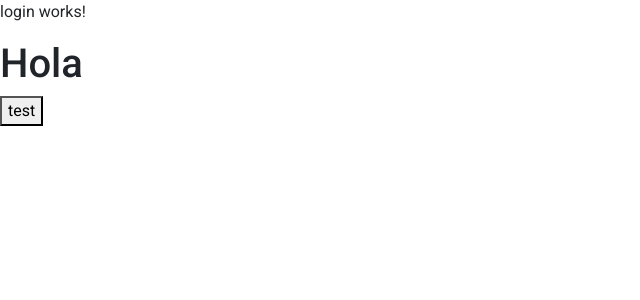
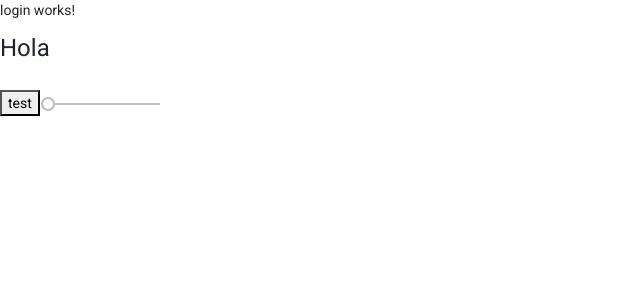
Before and after one commit to germanheinz/Angular8-Redux-App, an Angular app: page /#/login in a window 1280 px wide. Shown: the top 300 px of the page, without its empty margins (0-640 px from the left). Built offline with nearby package versions, Linux system fonts and the light colour scheme.

Commit message:
Adding Material Design

```diff
--- a/src/app/login/login.component.html
+++ b/src/app/login/login.component.html
@@ -1,3 +1,4 @@
 <p>login works!</p>
 <h1>Hola</h1>
 <button class="primary">test</button>
+<mat-slider min="1" max="100" step="1" value="1"></mat-slider>
--- a/src/app/pages/pages.module.ts
+++ b/src/app/pages/pages.module.ts
@@ -2,10 +2,10 @@ import { NgModule } from '@angular/core';
 import { CommonModule } from '@angular/common';
 import { PagesComponent } from './pages.component';
 import { PAGES_ROUTES } from './page-routing.module';
-import { MatSliderModule } from '@angular/material/slider';
+
 import { SharedModule } from '../shared/shared.module';
 import { HomeComponent } from './home/home.component';
-
+import { MaterialModule } from '../material-module';
 @NgModule({
   declarations: [
     PagesComponent,
@@ -16,7 +16,7 @@ import { HomeComponent } from './home/home.component';
     CommonModule,
     PAGES_ROUTES,
     SharedModule,
-    MatSliderModule,
+    MaterialModule
   ]
 })
 export class PagesModule { }
--- a/src/index.html
+++ b/src/index.html
@@ -9,13 +9,10 @@
     <link rel="icon" type="image/x-icon" href="favicon.ico">
     <link href="https://fonts.googleapis.com/css?family=Roboto:300,400,500&display=swap" rel="stylesheet">
     <link href="https://fonts.googleapis.com/icon?family=Material+Icons" rel="stylesheet">
-    <link rel="stylesheet" href="../node_modules/bootstrap/dist/css/bootstrap.css">
 </head>
 
-<body>
+<body class="mat-typography">
     <app-root></app-root>
-    <script src="../node_modules/jquery/dist/jquery.js"></script>
-    <script src="../node_modules/bootstrap/dist/js/bootstrap.js"></script>
 </body>
 
 </html>
```
Also changed, not shown: src/app/app.module.ts (+8 -3 lines), src/app/material-module.ts (added, +13 -0 lines).
